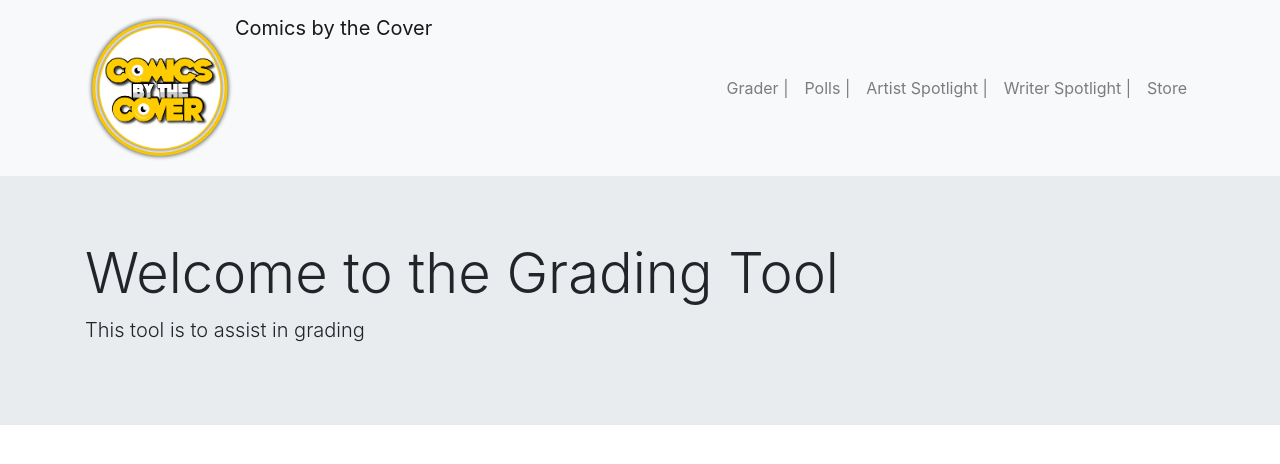
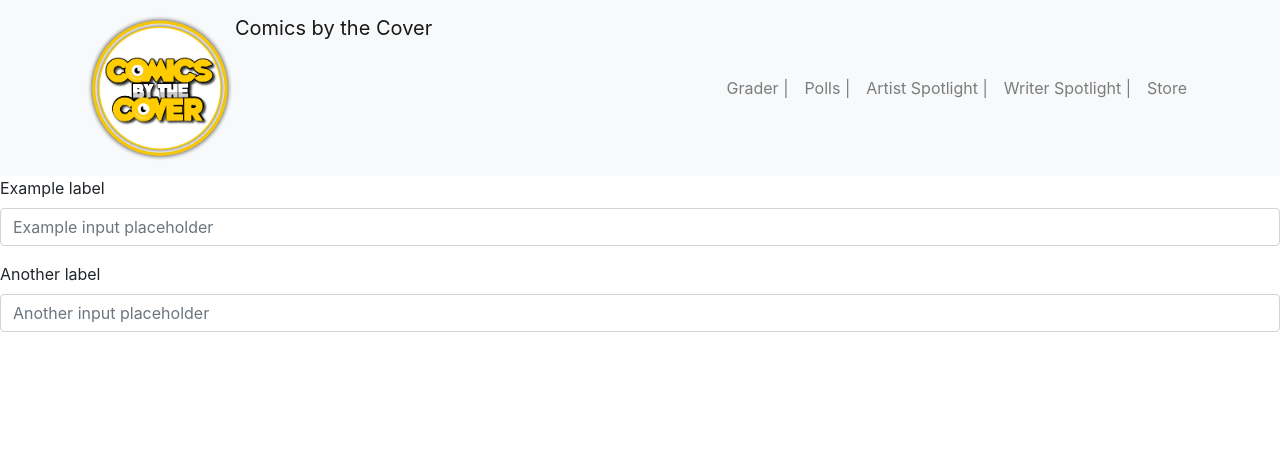
Before and after one commit to MKnoles78/bythecovergrader, a React (Create React App) app: page /polls in a window 1280 px wide. Shown: the top 464 px of the page. Built offline with nearby package versions, Linux system fonts and the light colour scheme.

Commit message:
added Polls and Stores

```diff
--- a/src/App.js
+++ b/src/App.js
@@ -6,6 +6,8 @@ import Home from './containers/Home';
 import Grader from './containers/Grader';
 import ArtistSpotlight from './containers/ArtistSpotlight';
 import WriterSpotlight from './containers/WriterSpotlight';
+import Store from './containers/Store';
+import Polls from './containers/Polls';
 
 
 function App() {
@@ -20,11 +22,17 @@ function App() {
         < Route exact path="/grader">
           <Grader />
         </Route>
+        < Route exact path="/polls">
+          <Polls />
+        </Route>
         < Route exact path="/artistspotlight">
           <ArtistSpotlight />
         </Route>
         < Route exact path="/writerspotlight">
           <WriterSpotlight />
+        </Route>
+        < Route exact path="/store">
+          <Store />
         </Route>
       <Jumbotron />
       </Switch>
--- a/src/containers/Polls.jsx
+++ b/src/containers/Polls.jsx
@@ -1,5 +1,5 @@
 import React, { Component } from 'react';
-import Forms from './components/Forms'
+import Forms from '../components/Forms'
 
 class Polls extends Component {
     render() {
```
